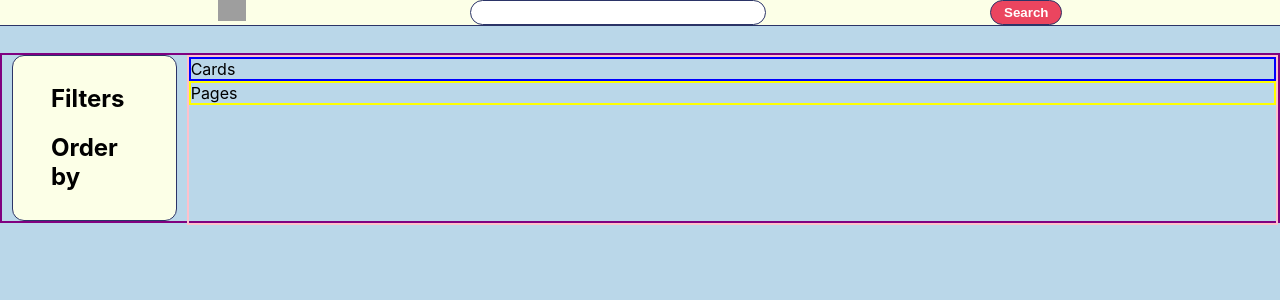
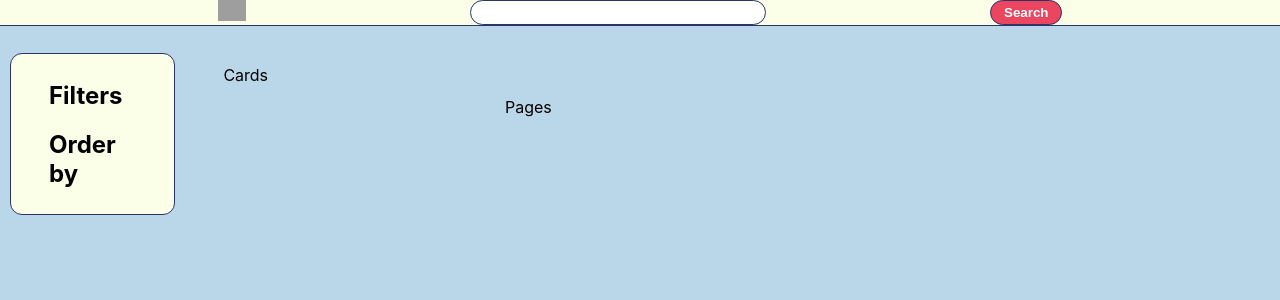
Before and after one commit to neortegab/pokemons, a React (Create React App) app in the folder client/: page /home in a window 1280 px wide. Shown: the top 300 px of the page. Built offline with nearby package versions, Linux system fonts and the light colour scheme; grey boxes are pictures that could not be loaded.

Commit message:
Cards and pages css template layout set

```diff
--- a/client/src/components/pages/HomeComponents/styles/Cards.css
+++ b/client/src/components/pages/HomeComponents/styles/Cards.css
@@ -1,3 +1,4 @@
 .cards-container{
-    border: 2px solid blue;
+    margin: 1vh 2vw;
+    padding: 0.5vh 1vw;
 }
--- a/client/src/components/pages/HomeComponents/styles/Home.css
+++ b/client/src/components/pages/HomeComponents/styles/Home.css
@@ -6,13 +6,11 @@
 }
 
 .content-container{
-    border: 2px solid purple;
     display: flex;
     height: 100%;
 }
 
 .cards-page{
-    border: 2px solid pink;
     height: 100%;
     width: 100%;
 }
--- a/client/src/components/pages/HomeComponents/styles/Pages.css
+++ b/client/src/components/pages/HomeComponents/styles/Pages.css
@@ -1,3 +1,3 @@
 .pages-container{
-    border: 2px solid yellow;
+    margin: 0 25vw;
 }
```
